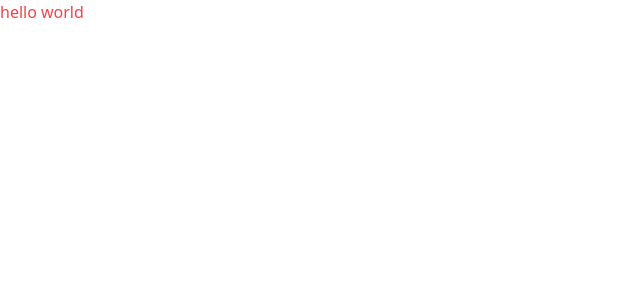
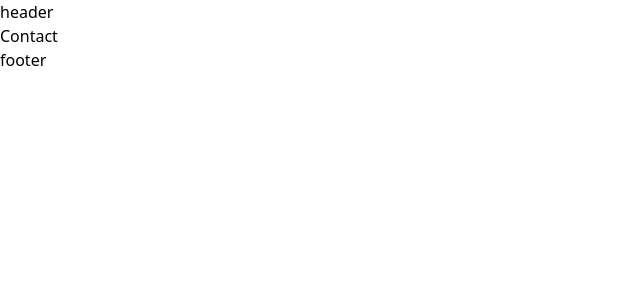
Before and after one commit to aleksi-svaridze/designo, a React (Create React App) app: page /contact in a window 1280 px wide. Shown: the top 300 px of the page, without its empty margins (0-640 px from the left). Built offline with nearby package versions, Linux system fonts and the light colour scheme.

Commit message:
Add pages

```diff
--- a/package.json
+++ b/package.json
@@ -8,6 +8,7 @@
     "@testing-library/user-event": "^13.5.0",
     "react": "^18.3.1",
     "react-dom": "^18.3.1",
+    "react-router-dom": "^6.25.1",
     "react-scripts": "5.0.1",
     "web-vitals": "^2.1.4"
   },
--- a/public/index.html
+++ b/public/index.html
@@ -26,7 +26,7 @@
     -->
     <title>React App</title>
   </head>
-  <body>
+  <body class="font-jost">
     <noscript>You need to enable JavaScript to run this app.</noscript>
     <div id="root"></div>
     <!--
--- a/src/App.js
+++ b/src/App.js
@@ -1,9 +1,22 @@
-
+import { Routes, Route } from "react-router-dom";
+import { About } from "./pages/About";
+import { Location } from "./pages/Location";
+import { Contact } from "./pages/Contact";
+import { NotFound } from "./pages/NotFound";
+import { Header } from "./components/Header";
+import { Footer } from "./components/Footer";
 
 function App() {
   return (
-    <div className="text-red-500">
-      hello world
+    <div>
+      <Header />
+      <Routes>
+        <Route path="" index element={<About />} />
+        <Route path="locations"  element={<Location />} />
+        <Route path="contact"  element={<Contact />} />
+        <Route path="*"  element={<NotFound />} />
+      </Routes>
+      <Footer />
     </div>
   );
 }
--- /dev/null
+++ b/src/components/Footer.jsx
@@ -0,0 +1,9 @@
+
+
+export const Footer = () => {
+    return(
+        <footer>
+            footer
+        </footer>
+    )
+}
--- /dev/null
+++ b/src/components/Header.jsx
@@ -0,0 +1,9 @@
+
+
+export const Header = () => {
+    return(
+        <header>
+            header
+        </header>
+    )
+}
--- a/src/index.css
+++ b/src/index.css
@@ -1,3 +1,5 @@
+@import url('https://fonts.googleapis.com/css2?family=Jost:ital,wght@0,100..900;1,100..900&display=swap');
+
 @tailwind base;
 @tailwind components;
 @tailwind utilities;
--- a/src/index.js
+++ b/src/index.js
@@ -2,12 +2,15 @@ import React from 'react';
 import ReactDOM from 'react-dom/client';
 import './index.css';
 import App from './App';
+import { BrowserRouter } from 'react-router-dom';
 
 const root = ReactDOM.createRoot(document.getElementById('root'));
 
 
 root.render(
   <React.StrictMode>
-    <App />
+    <BrowserRouter>
+      <App />
+    </BrowserRouter>
   </React.StrictMode>
 );
--- /dev/null
+++ b/src/pages/About.jsx
@@ -0,0 +1,9 @@
+
+
+export const About = () => {
+    return(
+        <div>
+            About
+        </div>
+    )
+}
--- /dev/null
+++ b/src/pages/Contact.jsx
@@ -0,0 +1,9 @@
+
+
+export const Contact = () => {
+    return(
+        <div>
+            Contact
+        </div>
+    )
+}
--- /dev/null
+++ b/src/pages/Location.jsx
@@ -0,0 +1,11 @@
+
+
+
+
+export const Location = () => {
+    return(
+        <div>
+            Location
+        </div>
+    )
+}
--- /dev/null
+++ b/src/pages/NotFound.jsx
@@ -0,0 +1,9 @@
+
+
+export const NotFound = () => {
+    return(
+        <div>
+            Not Found
+        </div>
+    )
+}
--- a/tailwind.config.js
+++ b/tailwind.config.js
@@ -1,10 +1,13 @@
 /** @type {import('tailwindcss').Config} */
+
 module.exports = {
   content: [
     "./src/**/*.{js,jsx,ts,tsx}",
   ],
   theme: {
-    extend: {},
+    fontFamily: {
+      "jost": ["Jost", "sans-serif"]
+    }
   },
   plugins: [],
 }
```
Also changed, not shown: 1 other file (tests, documents, lock files or other folders).
